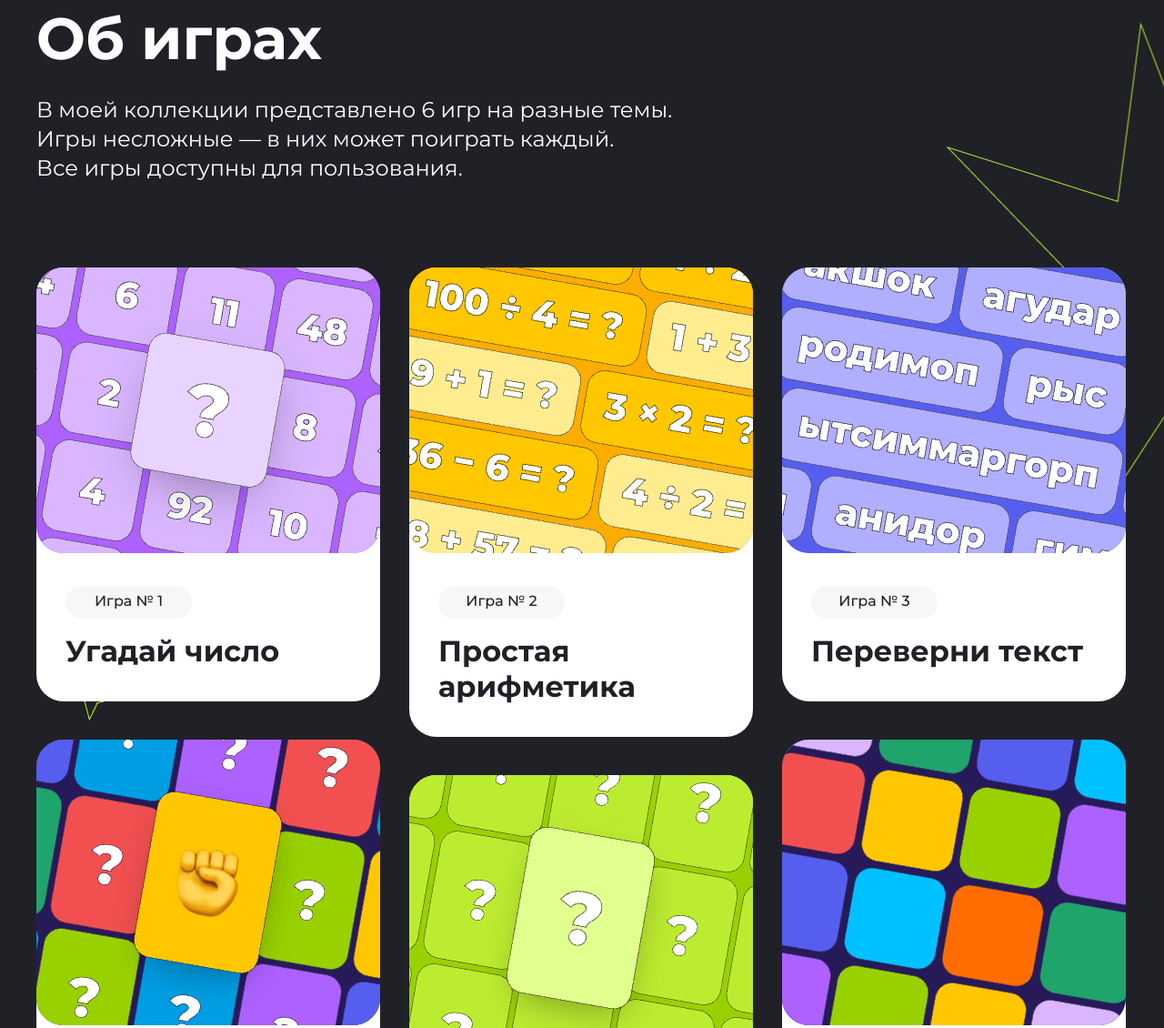
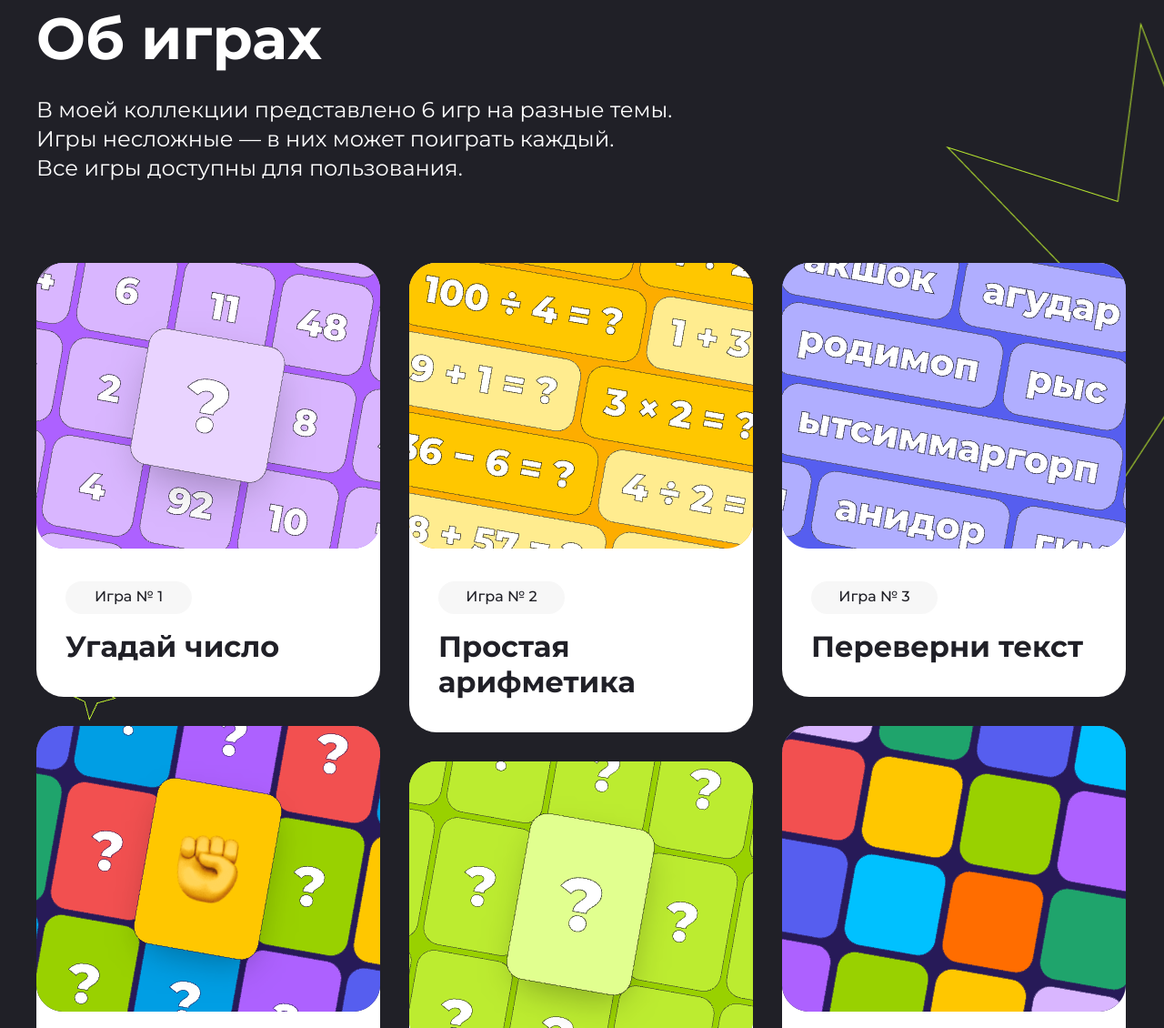
Before and after one commit to AleksndrStr/homework1, a plain HTML site: page index.html in a window 1280 px wide. Shown: the part 891-2021 px from the top of the page at 91% size. Drawn offline with Linux system fonts and the light colour scheme.

Commit message:
hw1.ver2

```diff
--- a/style.scss
+++ b/style.scss
@@ -121,7 +121,7 @@ a {
     &__box{
         display: flex;
         flex-direction: column;
-        gap: 21px;
+        gap: 16px;
     }
 
     &__game-card {
```
Also changed, not shown: style.css.
